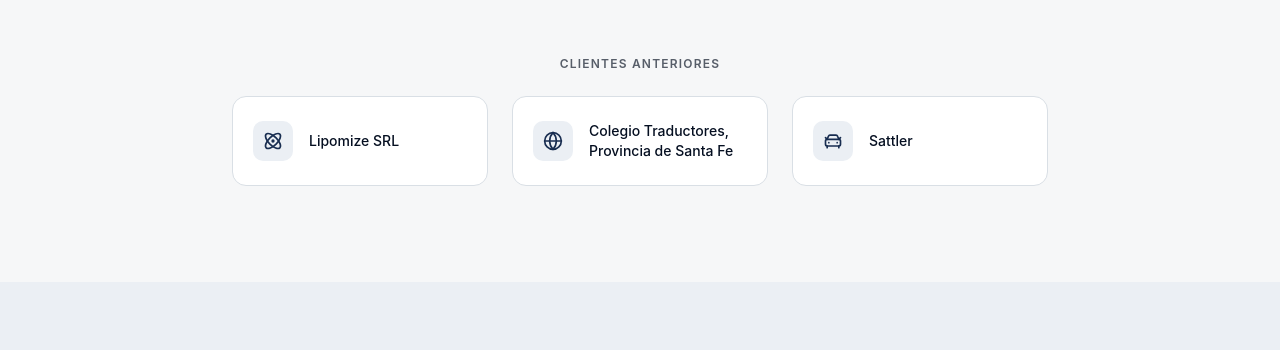
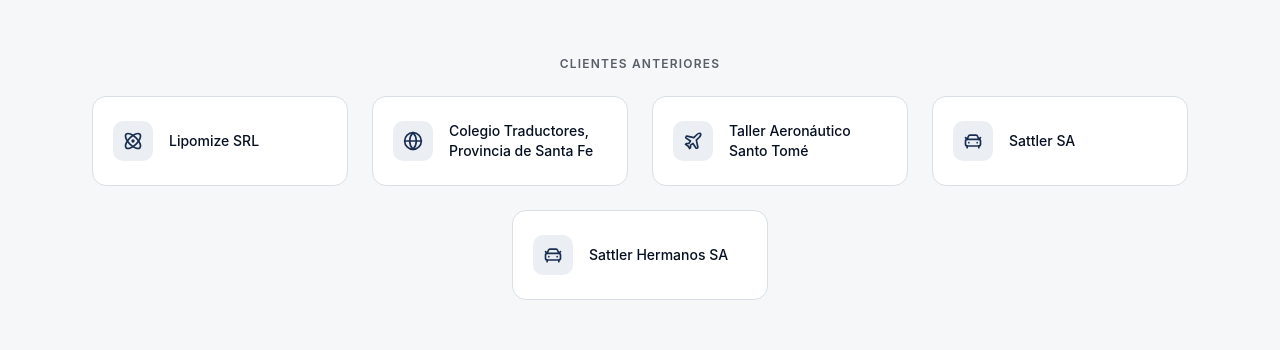
Before and after one commit to Nalaudo/SBEstudioContable, a Next.js app: page / in a window 1280 px wide. Shown: the part 3382-3732 px from the top of the page. Built offline with nearby package versions, Linux system fonts and the light colour scheme; no server answers.

Commit message:
fix: update past clients list with correct names and icons

```diff
--- a/components/clients.tsx
+++ b/components/clients.tsx
@@ -11,6 +11,7 @@
   DoorClosed,
   Siren,
   Globe,
+  Plane,
 } from "lucide-react";
 
 const CURRENT_CLIENTS = [
@@ -29,7 +30,9 @@
 const PAST_CLIENTS = [
   { name: "Lipomize SRL", icon: Atom },
   { name: "Colegio Traductores, Provincia de Santa Fe", icon: Globe },
-  { name: "Sattler", icon: CarFront },
+  { name: "Taller Aeronáutico Santo Tomé", icon: Plane },
+  { name: "Sattler SA", icon: CarFront },
+  { name: "Sattler Hermanos SA", icon: CarFront },
 ];
 
 function ClientCard({
```
